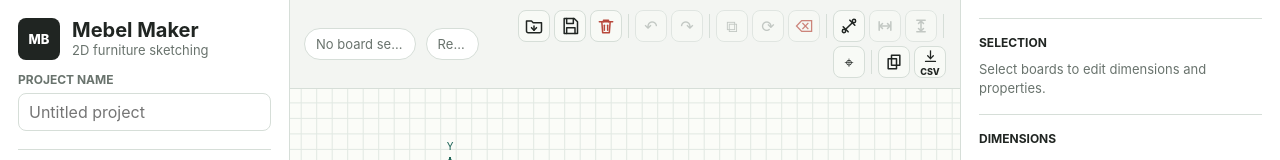
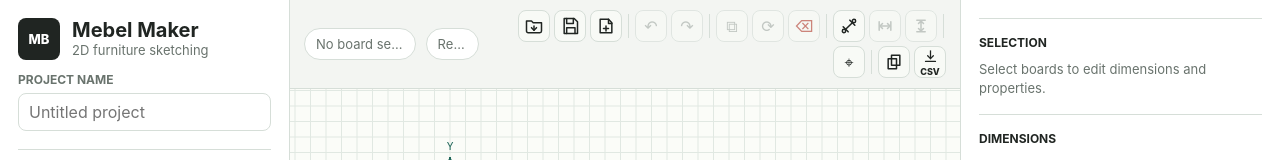
Before and after one commit to biern/mebel-maker, a Svelte app: page / in a window 1280 px wide. Shown: the top 160 px of the page. Built offline with nearby package versions, Linux system fonts and the light colour scheme.

Commit message:
Make templates start at origin

```diff
--- a/src/components/Workspace.svelte
+++ b/src/components/Workspace.svelte
@@ -19,13 +19,12 @@
           <path d="M8 21 V14 H18 V21"></path>
         </svg>
       </button>
-      <button id="clearProjectBtn" class="icon-button danger" title="Clear project" aria-label="Clear project">
+      <button id="newProjectBtn" class="icon-button" title="New project" aria-label="New project">
         <svg class="toolbar-icon" viewBox="0 0 24 24" aria-hidden="true">
-          <path d="M4 7 H20"></path>
-          <path d="M9 7 V5 H15 V7"></path>
-          <path d="M7 7 L8 20 H16 L17 7"></path>
-          <path d="M10 11 V17"></path>
-          <path d="M14 11 V17"></path>
+          <path d="M5 4 H15 L19 8 V20 H5 Z"></path>
+          <path d="M15 4 V9 H19"></path>
+          <path d="M12 12 V18"></path>
+          <path d="M9 15 H15"></path>
         </svg>
       </button>
       <span class="toolbar-separator" aria-hidden="true"></span>
--- a/src/controller.ts
+++ b/src/controller.ts
@@ -61,7 +61,7 @@ const ui = {
   measureHeightBtn: query<HTMLButtonElement>("#measureHeightBtn"),
   saveBtn: query<HTMLButtonElement>("#saveBtn"),
   loadBtn: query<HTMLButtonElement>("#loadBtn"),
-  clearProjectBtn: query<HTMLButtonElement>("#clearProjectBtn"),
+  newProjectBtn: query<HTMLButtonElement>("#newProjectBtn"),
   projectFileInput: query<HTMLInputElement>("#projectFileInput"),
   deleteBtn: query<HTMLButtonElement>("#deleteBtn"),
   fitBtn: query<HTMLButtonElement>("#fitBtn"),
@@ -523,8 +523,8 @@ function addDivider(x: number, y: number, h: number): void {
 
 function createTemplate(templateId: TemplateId, recordHistory = true): void {
   const t = state.thickness;
-  const x = 160;
-  const y = 120;
+  const x = 0;
+  const y = 0;
 
   beginTemplate(recordHistory, x, y);
 
@@ -608,25 +608,25 @@ function createBlankProject(recordHistory = true): void {
   state.tool = "select";
   state.pendingMeasurementAnchor = null;
   state.previewMeasurementAnchor = null;
-  state.gridOriginX = 160;
-  state.gridOriginY = 120;
+  state.gridOriginX = 0;
+  state.gridOriginY = 0;
   state.scale = 0.62;
   state.panX = 160;
   state.panY = 110;
-  state.lastSnap = recordHistory ? "Project cleared" : "Ready";
-  refresh();
-}
-
-function clearProjectWithConfirmation(): void {
+  state.lastSnap = recordHistory ? "New project" : "Ready";
+  refresh();
+}
+
+function newProjectWithConfirmation(): void {
   const hasProjectContent = Boolean(state.projectName) || state.boards.length > 0 || state.measurements.length > 0;
   if (!hasProjectContent) {
-    state.lastSnap = "Project already clear";
+    state.lastSnap = "Ready for a new project";
     updateInspector();
     return;
   }
-  if (!window.confirm("Clear this project? This removes the project name, pieces, measurements, and anchors.")) return;
+  if (!window.confirm("Start a new project? This removes the current project name, pieces, measurements, and anchors.")) return;
   createBlankProject();
-  notify("Project cleared");
+  notify("New project ready");
 }
 
 function refresh(): void {
@@ -2249,7 +2249,7 @@ ui.measureWidthBtn.addEventListener("click", () => addSelectedMeasurement("horiz
 ui.measureHeightBtn.addEventListener("click", () => addSelectedMeasurement("vertical"), listenerOptions);
 ui.saveBtn.addEventListener("click", exportProjectFile, listenerOptions);
 ui.loadBtn.addEventListener("click", openProjectFilePicker, listenerOptions);
-ui.clearProjectBtn.addEventListener("click", clearProjectWithConfirmation, listenerOptions);
+ui.newProjectBtn.addEventListener("click", newProjectWithConfirmation, listenerOptions);
 ui.projectFileInput.addEventListener("change", () => {
   const file = ui.projectFileInput.files?.[0];
   if (file) importProjectFile(file);
```
